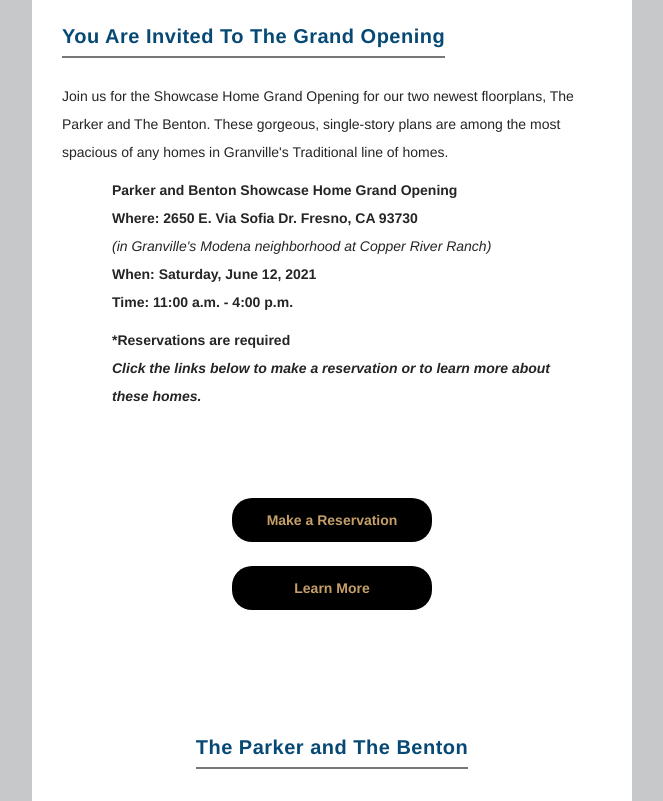
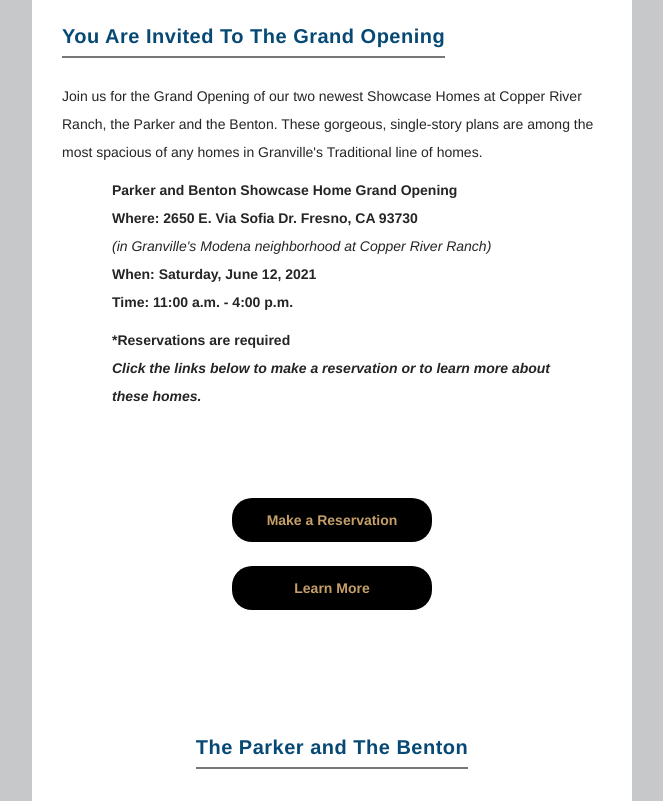
Before and after one commit to mrkevinhinojosa/GV-Parker-and-Benton-grand-Opening-06-12-2021, a plain HTML site: page index3.html in a window 1280 px wide. Shown: the part 912-1713 px from the top of the page, without its empty margins (308-971 px from the left). Drawn offline with Linux system fonts and the light colour scheme; a web font is replaced by a local one.

Commit message:
jesse edits

```diff
--- a/index3.html
+++ b/index3.html
@@ -376,7 +376,7 @@
 					<tr style="-ms-text-size-adjust:100%;-webkit-text-size-adjust:100%;background-color: #ffffff !important;">
 						<td style="-ms-text-size-adjust:100%;-webkit-text-size-adjust:100%;mso-table-lspace:0pt !important;mso-table-rspace:0pt !important;padding:30px; font-family: 'Montserrat', Helvetica, Arial, 'sans-serif' !important; font-size: 16px; mso-height-rule: exactly; line-height: 1.5em; color: #252525; margin-bottom: 10px;" class="">
                         <div class="heading-section"><span class="subheading" style="display:inline-block;font-size:20px;text-transform:none;letter-spacing:.5px;color:#074975;position:relative;text-align: center !important;"><b>You Are Invited To The Grand Opening</b> </span>
-                            <p class="bodyContent" style="font-family: 'Montserrat', Helvetica, Arial, 'sans-serif' !important; font-size: 14px; mso-height-rule: exactly; line-height: 2em; color: #252525; margin-bottom: 10px; text-align: left;"> Join us for the Showcase Home Grand Opening for our two newest floorplans, The Parker and The Benton. These gorgeous, single-story plans are among the most spacious of any homes in Granville's Traditional line of homes.  </p>
+                            <p class="bodyContent" style="font-family: 'Montserrat', Helvetica, Arial, 'sans-serif' !important; font-size: 14px; mso-height-rule: exactly; line-height: 2em; color: #252525; margin-bottom: 10px; text-align: left;"> Join us for the Grand Opening of our two newest Showcase Homes at Copper River Ranch, the Parker and the Benton. These gorgeous, single-story plans are among the most spacious of any homes in Granville's Traditional line of homes.  </p>
                             <p class="bodyContent" style="font-family: 'Montserrat', Helvetica, Arial, 'sans-serif' !important; font-size: 14px; mso-height-rule: exactly; line-height: 2em; color: #252525; margin: 10px 50px; text-align: left;"><b>Parker and Benton Showcase Home Grand Opening</b>
                                 <br>
                                 <b> Where: 2650 E. Via Sofia Dr. Fresno, CA 93730</b>
```
